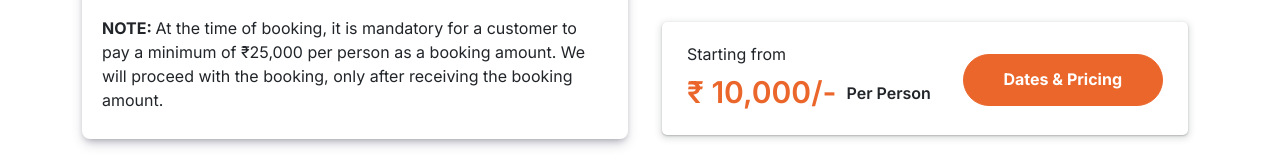
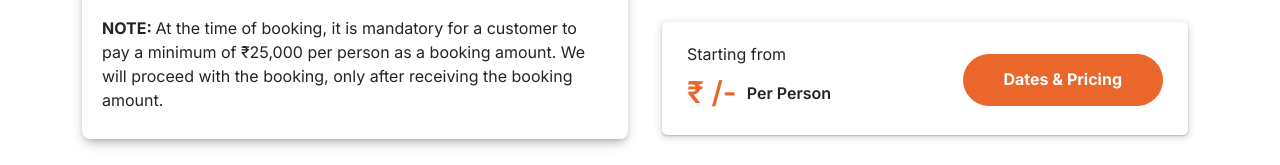
Before and after one commit to Development-Eghai/travel_crm_frontend, a React (Vite) app: page /booking/1/1 in a window 1280 px wide. Shown: the part 605-770 px from the top of the page. Built offline with nearby package versions, Linux system fonts and the light colour scheme; no server answers.

Commit message:
testing rajkumar

```diff
--- a/src/pages/admin/TripManagement/Tour/TourBookingPreview.jsx
+++ b/src/pages/admin/TripManagement/Tour/TourBookingPreview.jsx
@@ -155,7 +155,7 @@ const TourBookingPreview = () => {
                     <div>
                       <p className='mb-1'>Starting from</p>
                       <div className='d-flex'>
-                        <p className='trip-price'>₹ 10,000/-</p>
+                        <p className='trip-price'>₹ {specificTourData?.price_per_package?.base_price}/-</p>
                         <p className='trip-price-per'>Per Person</p>
                       </div>
                     </div>
```
